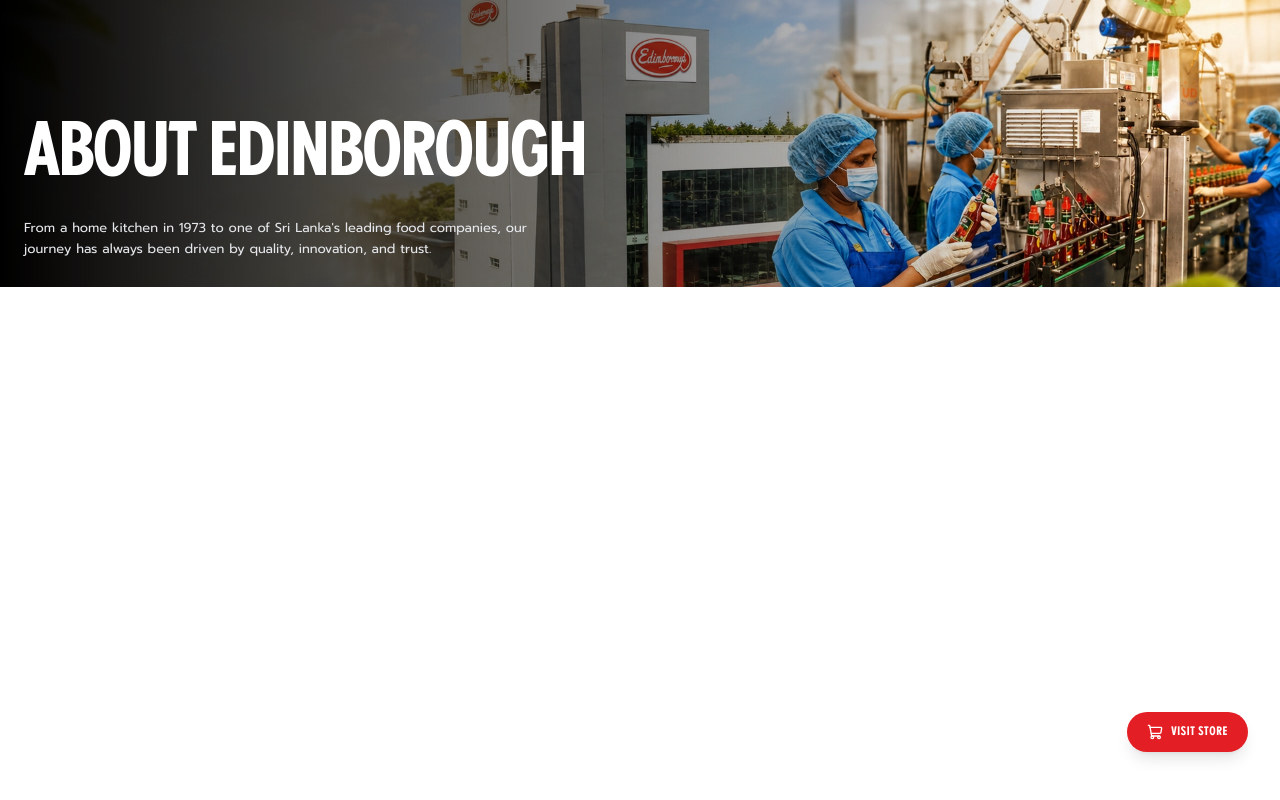
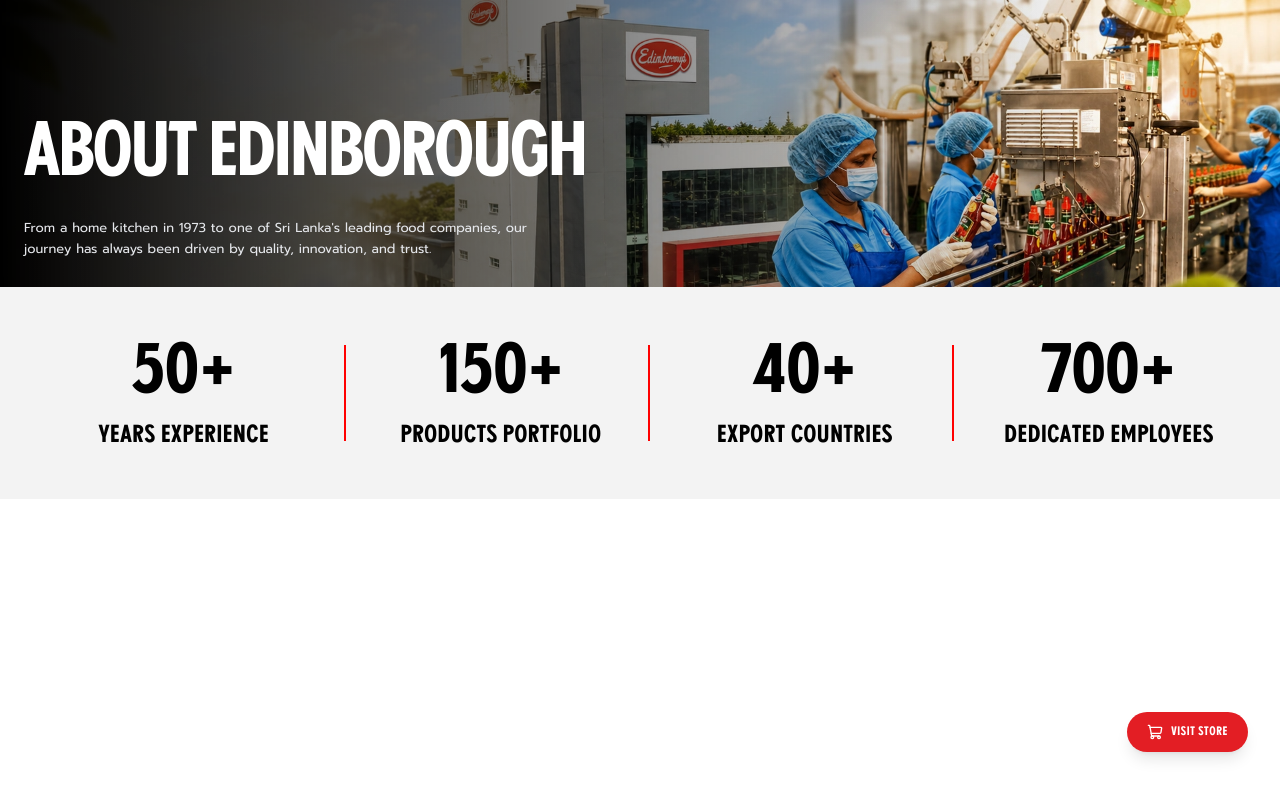
Before and after one commit to Hiruna-SP/edinborough-frontend-next, a Next.js app: page /about in a window 1280 px wide. Shown: the top 800 px of the page. Built offline with nearby package versions, Linux system fonts and the light colour scheme.

Commit message:
Add StatsBar component to About page; enhance StatsBar with customizable props and styles

```diff
--- a/app/about/page.tsx
+++ b/app/about/page.tsx
@@ -1,4 +1,5 @@
 import HeroBanner from "@/components/common/heroBanner";
+import StatsBar from "@/components/home/statsBar";
 
 export default function About() {
   return (
@@ -8,6 +9,11 @@
         text="From a home kitchen in 1973 to one of Sri Lanka's leading food companies, our journey has always been driven by quality, innovation, and trust."
         backgroundImage="/images/about/herobanner.png"
       />
+      <StatsBar
+        bgColor="#F3F3F3"
+        textColor="#000000"
+        dividerColor="#FF0000"
+      />
     </main>
   );
 }
--- a/components/home/statsBar.tsx
+++ b/components/home/statsBar.tsx
@@ -1,11 +1,4 @@
 import { superGrotesk } from "@/lib/fonts";
-import { Anton } from "next/font/google";
-
-const headlineFont = Anton({
-  subsets: ["latin"],
-  weight: "400",
-  display: "swap",
-});
 
 const stats = [
   { value: "50+", label: "Years Experience" },
@@ -14,22 +7,54 @@
   { value: "700+", label: "Dedicated Employees" },
 ];
 
-export default function StatsBar() {
+interface StatsBarProps {
+  bgColor?: string;
+  textColor?: string;
+  dividerColor?: string;
+}
+
+/**
+ * StatsBar - Reusable stats section
+ *
+ * Usage:
+ * <StatsBar bgColor="#00397B" textColor="#FFFFFF" />
+ * <StatsBar bgColor="#F2F2F2" textColor="#000000" dividerColor="#FF0000" />
+ *
+ * Props:
+ * @param {string} [bgColor]       - Section background color (default: "#00397B")
+ * @param {string} [textColor]     - Color for the numbers and labels (default: "#FFFFFF")
+ * @param {string} [dividerColor]  - Color of the vertical dividers between stats (default: "#FF0000")
+ */
+export default function StatsBar({
+  bgColor = "#00397B",
+  textColor = "#FFFFFF",
+  dividerColor = "#FF0000",
+}: StatsBarProps) {
   return (
-    <section className="bg-[#00397B] px-6 py-10 sm:px-10 sm:py-12">
+    <section
+      className="px-6 py-10 sm:px-10 sm:py-12"
+      style={{ backgroundColor: bgColor }}
+    >
       <div className="mx-auto flex max-w-7xl flex-col items-center gap-10 sm:flex-row sm:items-center sm:justify-between sm:gap-4">
         {stats.map((stat, index) => (
           <div key={stat.label} className="flex items-center sm:flex-1">
             {index > 0 && (
-              <span className="mr-4 hidden h-16 w-[2px] bg-[#FF0000] sm:mr-6 sm:block sm:h-20 lg:h-24" />
+              <span
+                className="mr-4 hidden h-16 w-[2px] sm:mr-6 sm:block sm:h-20 lg:h-24"
+                style={{ backgroundColor: dividerColor }}
+              />
             )}
             <div className="flex flex-1 flex-col items-center text-center">
               <span
-                className={`${superGrotesk.className} text-5xl leading-none text-white sm:text-6xl lg:text-7xl`}
+                className={`${superGrotesk.className} text-5xl leading-none sm:text-6xl lg:text-7xl`}
+                style={{ color: textColor }}
               >
                 {stat.value}
               </span>
-              <span className={`${superGrotesk.className} mt-3 text-lg font-normal uppercase tracking-wide text-white sm:text-2xl`}>
+              <span
+                className={`${superGrotesk.className} mt-3 text-lg font-normal uppercase tracking-wide sm:text-2xl`}
+                style={{ color: textColor }}
+              >
                 {stat.label}
               </span>
             </div>
```
Also changed, not shown: 1 other file (tests, documents, lock files or other folders).
